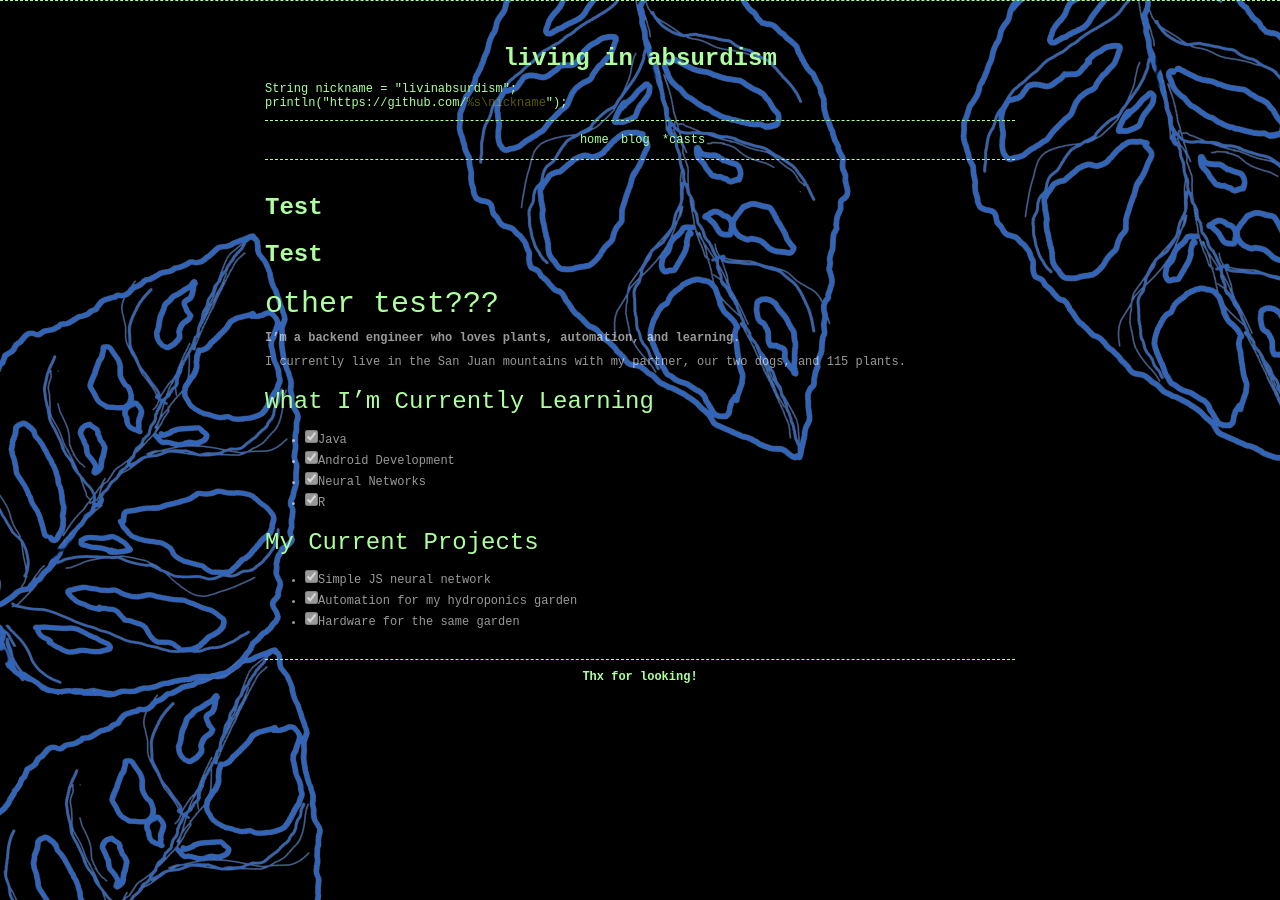
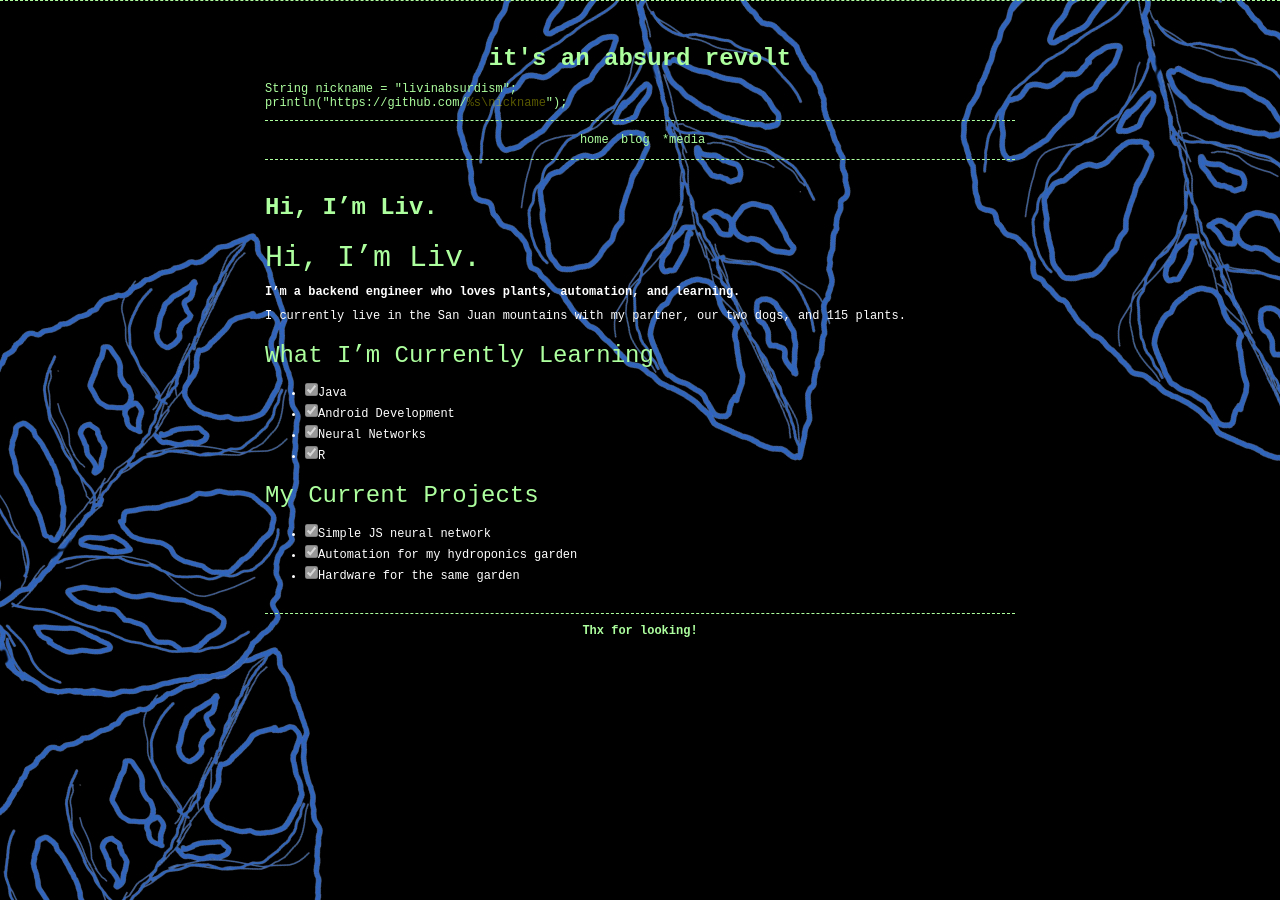
Before and after one commit to LivInAbsurdism/livinabsurdism.github.io, a Jekyll site: the page built from index.md, in a window 1280 px wide. Built offline with Jekyll 4.4.1, drawn with Linux system fonts in a browser that asks for light colours; our own code applies the rules of GitHub Pages for plain Markdown files.

Commit message:
make some adjustments

```diff
--- a/_includes/header.html
+++ b/_includes/header.html
@@ -1,6 +1,6 @@
 <header class="row">
   <div class="col-lg-8 col-lg-offset-2">
-    <h1 class="">living in absurdism</h1>
+    <h1 class="">it's an absurd revolt</h1>
     <p>
     <span class="reserved"></span>String nickname = <span class="string">"{{ site.nick }}"</span>;
     </p>
--- a/_includes/menu.html
+++ b/_includes/menu.html
@@ -4,7 +4,7 @@
       <ul>
           <li><a href="  {{ "/" | relative_url }}">home</a></li>
           <li><a href="{{ "blog" | relative_url }}">blog</a></li>
-          <li><a href="{{ "casts" | relative_url }}">*casts</a></li>
+          <li><a href="{{ "media" | relative_url }}">*media</a></li>
       </ul>
     </div>
   </div>
--- a/css/main.css
+++ b/css/main.css
@@ -9,7 +9,7 @@ body {
     font-family: monospace;
     font-size: 12px;
     line-height: unset !important;
-    color: rgba(255,255,255,0.6);
+    color: rgba(255,255,255);
     text-align: center;
     //width: 800px;
     background-image: url("images/dev_website_1.jpg");
--- a/index.md
+++ b/index.md
@@ -2,8 +2,7 @@
 layout: content
 ---
 
-# Test
-## other test???
+## Hi, I'm Liv.
 
 **I'm a backend engineer who loves plants, automation, and learning.**
 
```
Also changed, not shown: casts.md (+2 -2 lines).
